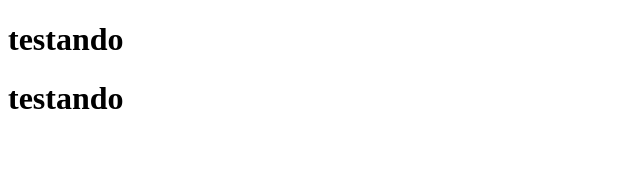
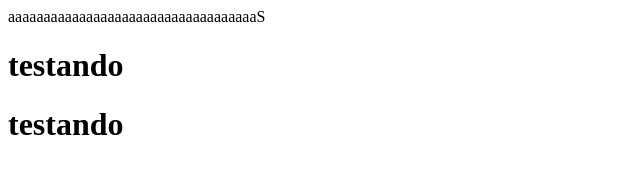
Before and after one commit to ana0k/teste1_aula_17_06_FutDigital, a plain HTML site: page index.html in a window 1280 px wide. Shown: the whole page, without its empty margins (0-640 px from the left). Drawn offline with Linux system fonts and the light colour scheme.

Commit message:
novo tesste

```diff
--- a/index.html
+++ b/index.html
@@ -7,6 +7,7 @@
 </head>
 <body>
 
+    <label>aaaaaaaaaaaaaaaaaaaaaaaaaaaaaaaaaaaS</label>
     <h1>testando</h1>
     <h1>testando</h1>
 </body>
```
